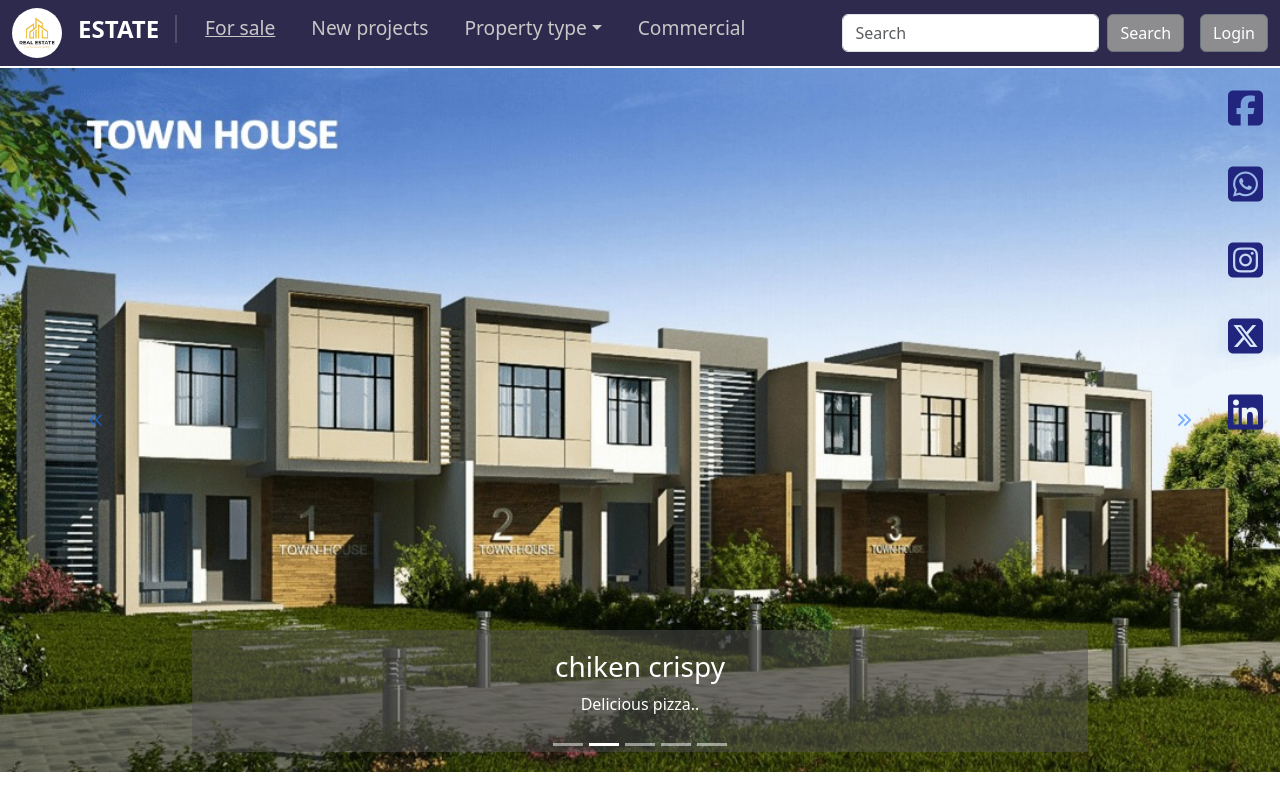
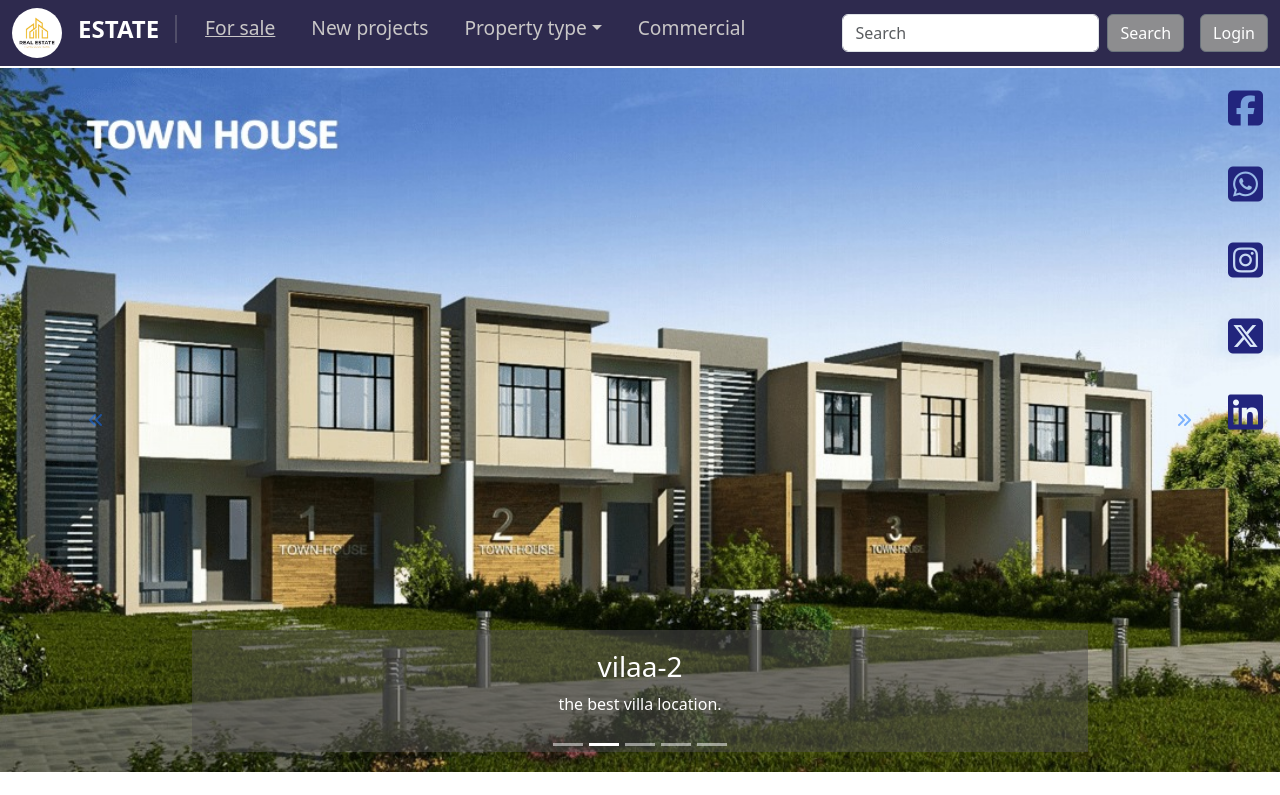
Before and after one commit to Shroukmahmoud240/Responsive-real-estate-page, a plain HTML site: page index.html in a window 1280 px wide. Both pictures are taken after a click on the link "New projects". Shown: the top 795 px of the page. Drawn offline with nearby package versions, Linux system fonts and the light colour scheme.

Commit message:
Update index.html
modifying content

```diff
--- a/index.html
+++ b/index.html
@@ -116,8 +116,8 @@
     <div class="carousel-item active">
       <img src="images/3-2.png"alt="Los Angeles" class="d-block" style="width:100% ;height: 88vh !important;">
       <div class="carousel-caption" style="background-color:rgba(83, 81, 81, 0.5);">
-        <h3>Minced meat </h3>
-        <p>The most tasty Minced meat  pizza </p>
+        <h3>villa1 </h3>
+        <p>the best villa location</p>
       </div>
     </div>
 
@@ -125,8 +125,8 @@
     <div class="carousel-item">
       <img src="images/التاون هاوس في كمبوند زاهية المنصورة الجديدة.jpg"  alt="Chicago"   class="d-block" style="width:100%; height: 88vh !important;">
       <div class="carousel-caption" style="background-color:rgba(83, 81, 81, 0.5);">
-        <h3>chiken crispy</h3>
-        <p>Delicious pizza..</p>
+        <h3>vilaa-2</h3>
+        <p>the best villa location.</p>
       </div>
     </div>
 
@@ -134,8 +134,8 @@
     <div class="carousel-item ">
       <img src="images/villa1.jpg"alt="New York"   class="d-block" style="width:100%; height: 88vh !important;">
       <div class="carousel-caption " style="background-color:rgba(83, 81, 81, 0.5);">
-        <h3>BEBRONY</h3>
-        <p>The most tasty bebrony pizza </p>
+        <h3>vilaa-3</h3>
+        <p>the best villa location </p>
       </div>
     </div>
 
@@ -143,16 +143,16 @@
     <div class="carousel-item ">
       <img src="images/villa2.jpg"alt="New York"   class="d-block" style="width:100%; height: 88vh !important;">
       <div class="carousel-caption " style="background-color:rgba(83, 81, 81, 0.5);">
-        <h3>BEBRONY</h3>
-        <p>The most tasty bebrony pizza </p>
+        <h3>vilaa-4</h3>
+        <p>the best villa location </p>
       </div>
     </div>
 
     <div class="carousel-item ">
       <img src="images/villa3.jpg"alt="New York"   class="d-block" style="width:100%; height: 88vh !important;">
       <div class="carousel-caption " style="background-color:rgba(83, 81, 81, 0.5);">
-        <h3>BEBRONY</h3>
-        <p>The most tasty bebrony pizza </p>
+        <h3>villa-5</h3>
+        <p>the best villa location</p>
       </div>
     </div>
   </div>
```
